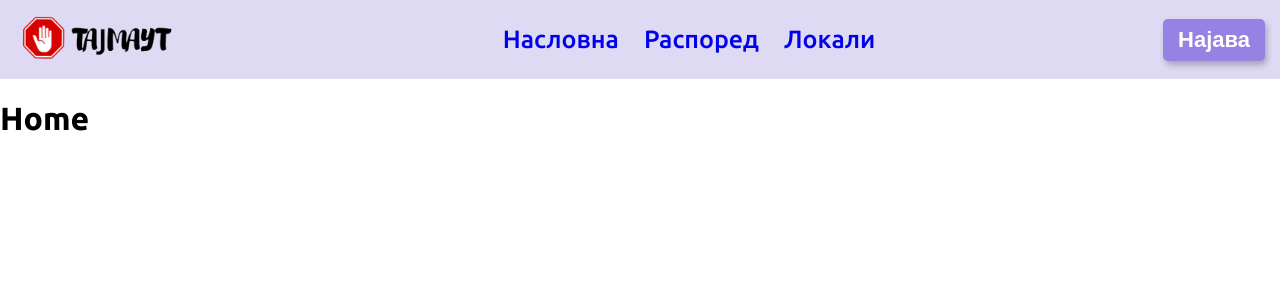
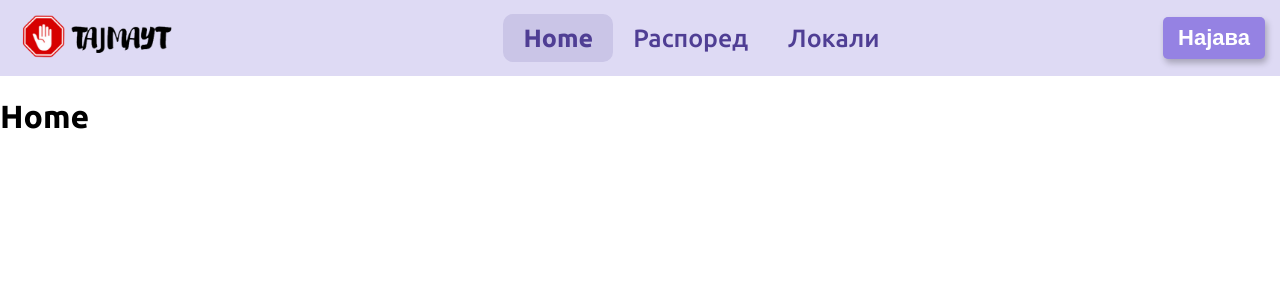
Before and after one commit to petark7/tajmaut, a React (Create React App) app: page / in a window 1280 px wide. Shown: the top 300 px of the page. Built offline with nearby package versions, Linux system fonts and the light colour scheme.

Commit message:
Implement active tab in navbar
Using react Navlink

```diff
--- a/src/components/Navbar.jsx
+++ b/src/components/Navbar.jsx
@@ -1,13 +1,51 @@
 import "./css/Navbar.css"
+import {NavLink} from "react-router-dom"
+
+const activeStyle = {
+    color: "#4F3E94",
+    "font-weight" : "600",
+    "text-decoration": 'none',
+    padding: "10px 20px",
+    background: "#CAC5E7",
+    "border-radius": "10px"
+ }
+
+ const inactiveStyle = {
+    color: "#4F3E94",
+    "text-decoration": 'none',
+    padding: "10px 20px"
+ }
 
 export default function Navbar () {
+
     return (
         <div className="navbar-container">
                 <img className = "logo" src = {require('../data/images/logo.png')}/>
                 <ul className="navbar_links">
-                    <a href ="/">Насловна</a>
-                    <a href ="/schedule">Распоред</a>
-                    <a href ="/venues">Локали</a>
+                    <li>
+                        <NavLink to="/" style={({isActive}) =>
+                                 isActive ? activeStyle : inactiveStyle
+                                 }>
+                                    Home
+                        </NavLink>
+                    </li>
+
+                    <li>
+                        <NavLink to="/schedule" style={({isActive}) =>
+                                 isActive ? activeStyle : inactiveStyle
+                                 }>
+                                    Распоред
+                        </NavLink>
+                    </li>
+
+                    <li>
+                        <NavLink to="/venues" style={({isActive}) =>
+                                 isActive ? activeStyle : inactiveStyle
+                                 }>
+                                    Локали
+                        </NavLink>
+                    </li>
+
                 </ul>
                 <button className="navbar-button_login">Најава</button>
         </div>
--- a/src/components/css/Navbar.css
+++ b/src/components/css/Navbar.css
@@ -9,12 +9,18 @@
     width: 200px;
 }
 
-.navbar_links > a {
-    text-decoration: none;
-    margin-right: 25px;
-}
+ul {
+    list-style-type: none;
+    margin: 0;
+  }
+
+  li {
+    color: green;
+  }
 
 .navbar_links {
+    display: flex;
+
     font-size: 25px;
     font-weight: 500;
 }
--- a/src/routes/venues.jsx
+++ b/src/routes/venues.jsx
@@ -1,5 +1,4 @@
 import Navbar from "../components/Navbar"
-
 
 export default function Venues () {
     return (
```
